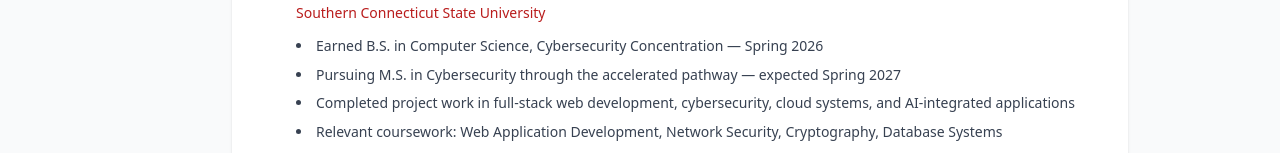
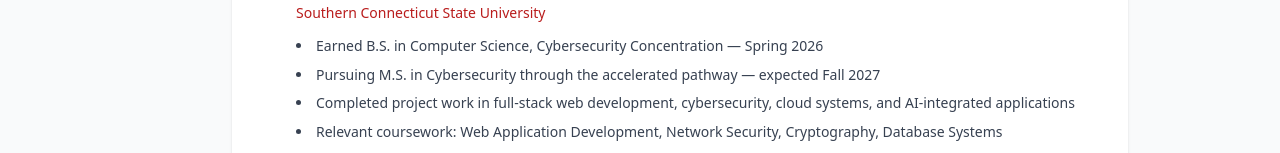
Before and after one commit to MikeEasyMac/johnson-543-portfolio, a Next.js app: page /experience in a window 1280 px wide. Shown: the part 598-751 px from the top of the page. Built offline with nearby package versions, Linux system fonts and the light colour scheme.

Commit message:
Correct expected M.S. completion to Fall 2027

```diff
--- a/app/experience/page.tsx
+++ b/app/experience/page.tsx
@@ -37,7 +37,7 @@ const experiences: ExperienceEntry[] = [
     period: "2023 – Spring 2026 (B.S.) · Fall 2027 (M.S.)",
     highlights: [
       "Earned B.S. in Computer Science, Cybersecurity Concentration — Spring 2026",
-      "Pursuing M.S. in Cybersecurity through the accelerated pathway — expected Spring 2027",
+      "Pursuing M.S. in Cybersecurity through the accelerated pathway — expected Fall 2027",
       "Completed project work in full-stack web development, cybersecurity, cloud systems, and AI-integrated applications",
       "Relevant coursework: Web Application Development, Network Security, Cryptography, Database Systems",
       "Member of Kappa Alpha Psi Fraternity, Inc.",
```
